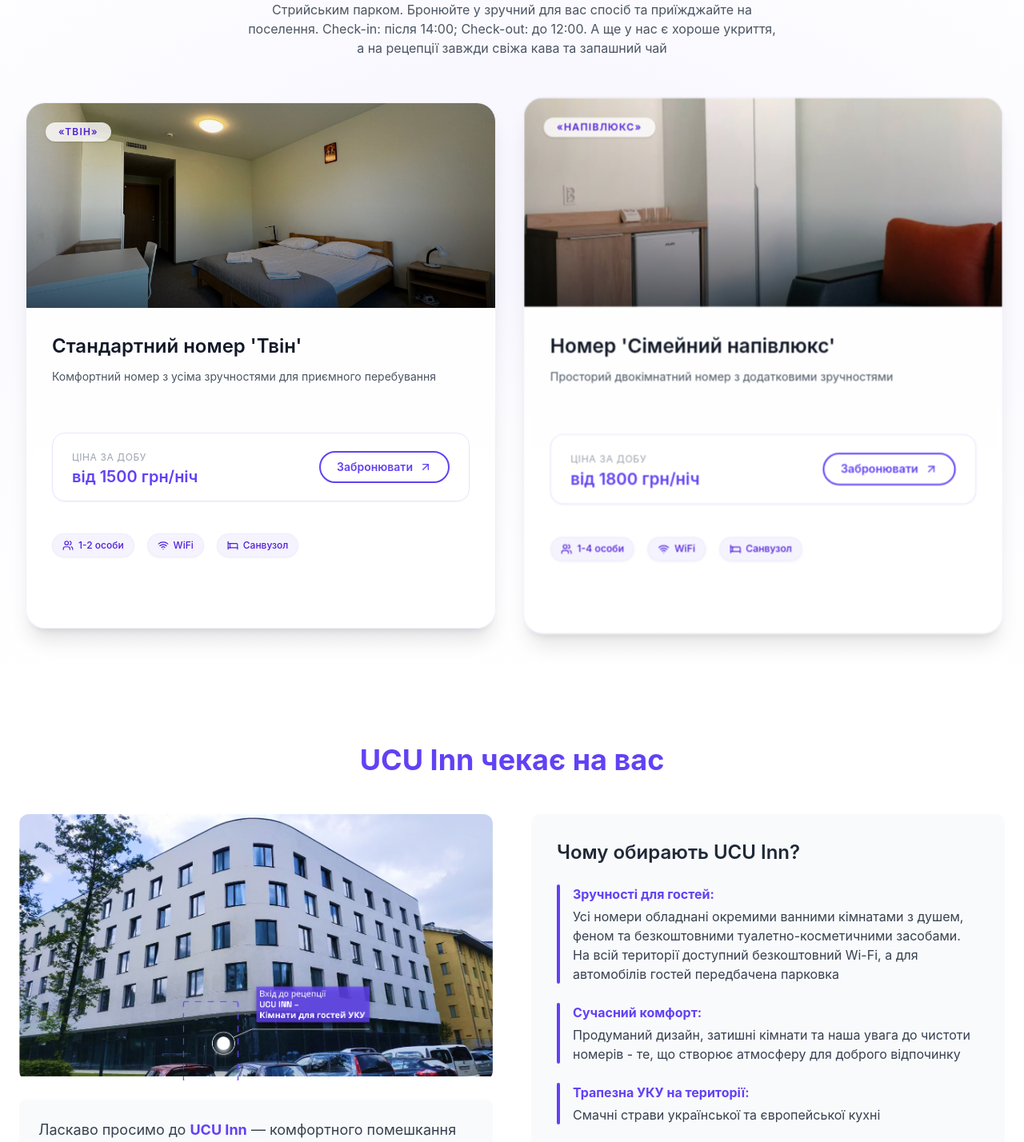
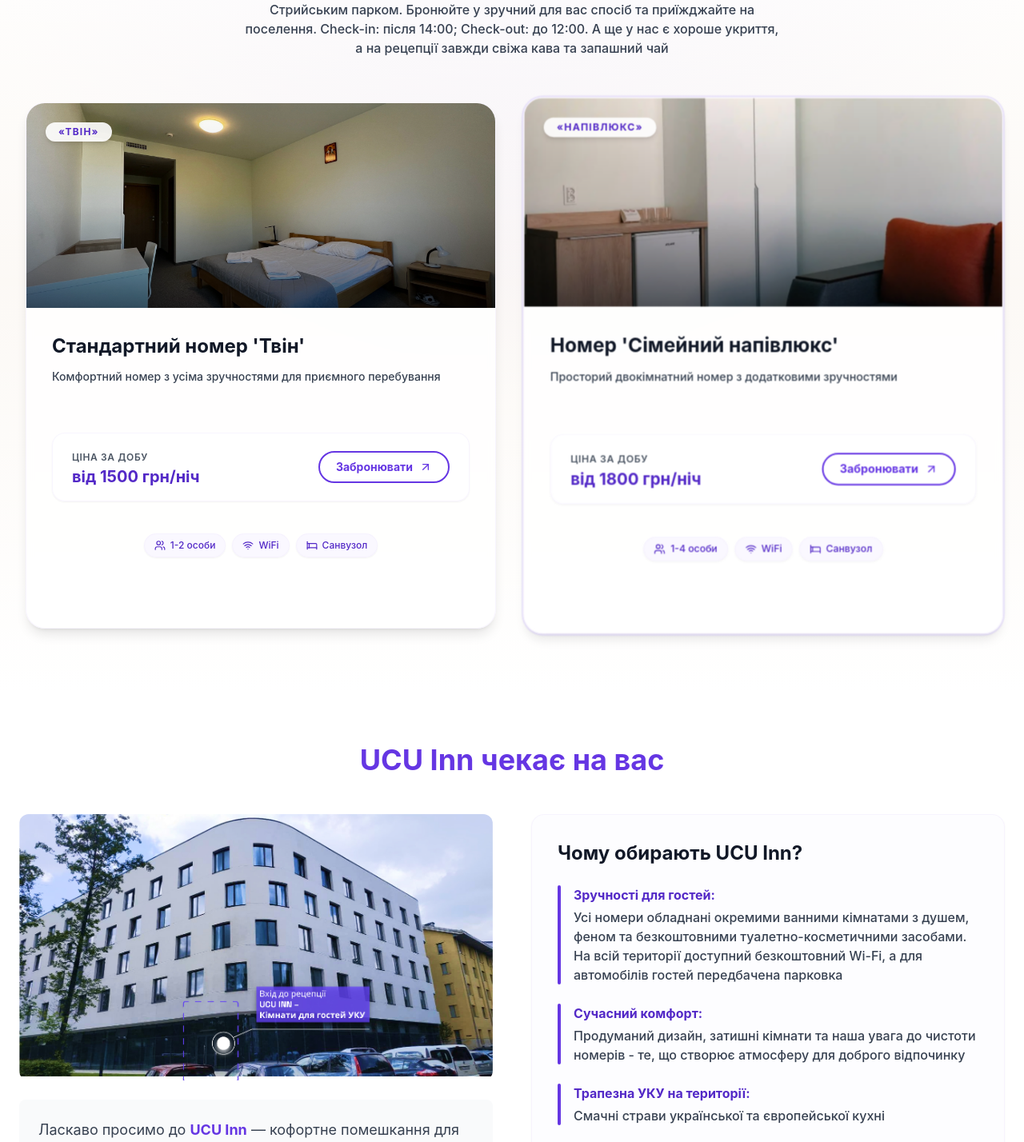
Before and after one commit to UCUINN/ucuinn.github.io, a React (Vite) app: page / in a window 1280 px wide. Shown: the part 1024-2452 px from the top of the page at 80% size. Built offline with nearby package versions, Linux system fonts and the light colour scheme.

Commit message:
some improve0110

```diff
--- a/public/locales/ua/translation.json
+++ b/public/locales/ua/translation.json
@@ -56,7 +56,7 @@
         "findUs": "UCU Inn чекає на вас",
         "description": {
             "welcome": "Ласкаво просимо до",
-            "location": "комфортного помешкання для гостей у мальовничому районі Львова поруч з Стрийським парком. Бронюйте у зручний для вас спосіб та приїжджайте на поселення. Check-in: після 14:00; Check-out: до 12:00. А ще у нас є хороше укриття, а на рецепції завжди свіжа кава та запашний чай",
+            "location": "кофортне помешкання для гостей у мальовничому районі Львова поруч з Стрийським парком. Бронюйте у зручний для вас спосіб та приїжджайте на поселення. Check-in: після 14:00; Check-out: до 12:00. А ще у нас є хороше укриття, а на рецепції завжди свіжа кава та запашний чай",
             "whyChoose": "Чому обирають UCU Inn?",
             "amenities": {
                 "title": "Зручності для гостей:",
--- a/src/components/Contact.tsx
+++ b/src/components/Contact.tsx
@@ -65,7 +65,7 @@
   return (
     <section
       id="contacts"
-      className="py-16 px-6 bg-gradient-to-b from-blue-50 to-white"
+      className="py-24 md:py-32 px-6 bg-gradient-to-b from-primary-50/40 via-white to-white"
       aria-label={t('contact.title')}
     >
       <div className="max-w-7xl mx-auto bg-white p-8 rounded-lg shadow-lg">
--- a/src/components/Hero.tsx
+++ b/src/components/Hero.tsx
@@ -12,7 +12,7 @@
 	const textY = useTransform(scrollY, [0, 300], [0, 100]);
 
 	return (
-		<section className="relative min-h-screen flex items-center justify-center overflow-hidden">
+		<section className="relative min-h-screen flex items-center justify-center overflow-hidden pb-32">
 			{/* Background Image with Parallax Effect */}
 			<motion.div
 				initial={{ scale: 1.1 }}
--- a/src/components/Location.tsx
+++ b/src/components/Location.tsx
@@ -80,8 +80,8 @@
               </p>
             </div>
 
-            <div className="bg-gray-50 p-8 rounded-xl  border-gray-100">
-              <h3 className="font-semibold text-2xl text-gray-800 mb-6">
+            <div className="bg-primary-50/30 p-8 rounded-2xl border border-primary-100/50 shadow-sm">
+              <h3 className="font-bold text-2xl text-gray-900 mb-6">
                 {t('info.description.whyChoose')}
               </h3>
               <ul className="space-y-6">
@@ -89,10 +89,10 @@
                   <li key={item} className="flex gap-4">
                     <div className="w-1 flex-shrink-0 bg-primary-600 rounded-full"></div>
                     <div>
-                      <p className="font-bold text-primary-600 mb-1">
+                      <p className="font-bold text-primary-700 mb-1">
                         {t(`info.description.${item}.title`)}
                       </p>
-                      <p className="text-gray-700">
+                      <p className="text-gray-700 font-medium">
                         {t(`info.description.${item}.text`)}
                       </p>
                     </div>
@@ -107,14 +107,14 @@
       <section id="location" className="py-16 px-6 bg-gray-50">
         <div className="max-w-7xl mx-auto">
           <div className="text-center mb-12">
-            <h3 className="text-3xl font-semibold text-primary-600 mb-4">
+            <h3 className="text-3xl font-bold text-primary-700 mb-4">
               {t('info.location.title')}
             </h3>
-            <p className="text-lg text-gray-700 flex items-center justify-center gap-2">
-              <MapPin className="w-6 h-6 text-primary-600" />
+            <p className="text-lg text-gray-700 font-semibold flex items-center justify-center gap-2">
+              <MapPin className="w-6 h-6 text-primary-700" />
               {t('info.location.address')}
             </p>
-            <p className="text-base text-gray-600 mt-2">
+            <p className="text-base text-gray-700 font-medium mt-2">
               {t('info.location.reception')}
             </p>
           </div>
--- a/src/components/Room.tsx
+++ b/src/components/Room.tsx
@@ -71,11 +71,11 @@
         <div className="max-w-2xl mx-auto text-center">
           <h2
             id="rooms-heading"
-            className="text-4xl font-bold tracking-tight text-primary-700"
+            className="text-3xl md:text-4xl font-bold tracking-tight text-primary-700"
           >
             {t("rooms.sectionTitle")}
           </h2>
-          <p className="mt-4 text-base text-gray-600">
+          <p className="mt-4 text-base text-gray-700 font-medium">
             {t("info.description.location")}
           </p>
         </div>
@@ -84,8 +84,8 @@
           {rooms.map((room) => (
             <article
               key={room.id}
-              className={`group relative overflow-hidden rounded-3xl border border-primary-100/60 bg-white/80 backdrop-blur-sm shadow-xl transition-transform duration-500 hover:-translate-y-1 hover:shadow-2xl h-full w-full ${
-                room.highlight ? "lg:scale-[1.02]" : ""
+              className={`group relative overflow-hidden rounded-3xl border border-primary-100/50 bg-white/80 backdrop-blur-sm shadow-lg transition-all duration-500 hover:-translate-y-1 hover:shadow-xl h-full w-full ${
+                room.highlight ? "lg:scale-[1.02] ring-2 ring-primary-200/50" : ""
               }`}
             >
               <div className="relative h-64 overflow-hidden">
@@ -99,27 +99,27 @@
                   className="h-full w-full object-cover transition-transform duration-[800ms] group-hover:scale-105"
                 />
                 <div className="absolute inset-0 bg-gradient-to-t from-black/60 via-black/15 to-transparent" />
-                <span className="absolute left-6 top-6 inline-flex items-center gap-2 rounded-full bg-white/80 px-4 py-1 text-xs font-semibold uppercase tracking-widest text-primary-700 shadow">
+                <span className="absolute left-6 top-6 inline-flex items-center gap-2 rounded-full bg-white/90 px-4 py-1 text-xs font-bold uppercase tracking-widest text-primary-700 shadow-md">
                   {room.accent}
                 </span>
               </div>
 
               <div className="relative z-10 flex flex-col gap-6 p-8 h-[400px]">
                 <div className="min-h-[100px]">
-                  <h3 className="text-2xl font-semibold text-gray-900">
+                  <h3 className="text-2xl font-bold text-gray-900">
                     {room.title}
                   </h3>
-                  <p className="mt-3 text-sm text-gray-600">
+                  <p className="mt-3 text-sm text-gray-700 font-medium">
                     {room.description}
                   </p>
                 </div>
 
-                <div className="flex flex-col sm:flex-row sm:items-center justify-between gap-4 rounded-2xl border border-primary-100 bg-white/70 px-6 py-4 shadow-sm">
+                <div className="flex flex-col sm:flex-row sm:items-center justify-between gap-4 rounded-2xl border border-primary-100/50 bg-white/80 px-6 py-4 shadow-sm">
                   <div className="text-center sm:text-left">
-                    <span className="text-xs uppercase tracking-wider text-gray-400">
+                    <span className="text-xs uppercase tracking-wider text-gray-600 font-semibold">
                       {t("prices.pricePerNight")}
                     </span>
-                    <p className="text-xl font-semibold text-primary-600">
+                    <p className="text-xl font-bold text-primary-700">
                       {room.priceLabel}
                     </p>
                   </div>
@@ -127,14 +127,14 @@
                     href="https://booking-universitycentre.otelms.com/booking/rooms/"
                     target="_blank"
                     rel="noopener noreferrer"
-                    className="inline-flex items-center justify-center gap-2 rounded-full border-2 border-primary-600 bg-transparent px-5 py-2 text-sm font-semibold text-primary-600 transition-all hover:bg-primary-600 hover:text-white hover:shadow-md w-full sm:w-auto mt-2 sm:mt-0"
+                    className="inline-flex items-center justify-center gap-2 rounded-full border-2 border-primary-600 bg-transparent px-5 py-2 text-sm font-bold text-primary-600 transition-all duration-300 hover:bg-primary-600 hover:text-white hover:shadow-md w-full sm:w-auto mt-2 sm:mt-0"
                   >
                     {t("rooms.bookNow")}
                     <ArrowUpRight className="h-4 w-4" aria-hidden="true" />
                   </a>
                 </div>
 
-                <div className="flex flex-wrap gap-4 mt-4">
+                <div className="flex justify-center flex-wrap gap-2 mt-4">
                   {room.amenities.map((amenityKey) => {
                     const Icon = amenityIconMap[amenityKey];
                     return (
--- a/src/index.css
+++ b/src/index.css
@@ -3,26 +3,29 @@
 @tailwind utilities;
 
 :root {
-  --primary-50: #f3f1fe;
-  --primary-100: #e9e4fd;
-  --primary-200: #d5ccfb;
-  --primary-300: #b7a7f7;
-  --primary-400: #9377f2;
-  --primary-500: #764aec;
-  --primary-600: #6241f5;
-  --primary-700: #4f1ed9;
-  --primary-800: #4219b5;
-  --primary-900: #381991;
+  --primary-50: #FEFAEF;
+  --primary-100: #F1ECFE;
+  --primary-200: #D8CCFC;
+  --primary-300: #B9A7F7;
+  --primary-400: #9776F2;
+  --primary-500: #7C4AED;
+  --primary-600: #6536E3;
+  --primary-700: #5329C7;
+  --primary-800: #4320A3;
+  --primary-900: #351A83;
+  --cream: #FEFAEF;
   font-family: Inter, system-ui, Avenir, Helvetica, Arial, sans-serif;
   line-height: 1.5;
   font-weight: 400;
 }
 
 body {
-  @apply text-gray-800 bg-white;
+  @apply text-gray-900;
+  background-color: #FEFAEF;
   font-family: 'Inter', sans-serif;
   min-height: 100vh;
-  position: relative;
+  -webkit-font-smoothing: antialiased;
+  -moz-osx-font-smoothing: grayscale;
 }
 
 * {
--- a/tailwind.config.cjs
+++ b/tailwind.config.cjs
@@ -8,17 +8,19 @@
     extend: {
       colors: {
         primary: {
-          50: '#f3f1fe',
-          100: '#e9e4fd',
-          200: '#d5ccfb',
-          300: '#b7a7f7',
-          400: '#9377f2',
-          500: '#764aec',
-          600: '#6241f5',
-          700: '#4f1ed9',
-          800: '#4219b5',
-          900: '#381991',
+          50:  '#F9F7FF', // very light background (lavender tint)
+          100: '#F1ECFE', // subtle light purple
+          200: '#D8CCFC', // soft lavender
+          300: '#B9A7F7', // light purple
+          400: '#9776F2', // medium purple
+          500: '#7C4AED', // main brand purple
+          600: '#6536E3', // slightly darker accent
+          700: '#5329C7', // deep purple
+          800: '#4320A3', // darker background tone
+          900: '#351A83', // almost eggplant, strong contrast
         },
+        'ghost-white': '#FEFAEF',
+        'cream': '#FEFAEF',
       },
     },
   },
```
Also changed, not shown: src/components/Gallery.tsx (+9 -12 lines), src/components/PriceList.tsx (+23 -23 lines).
